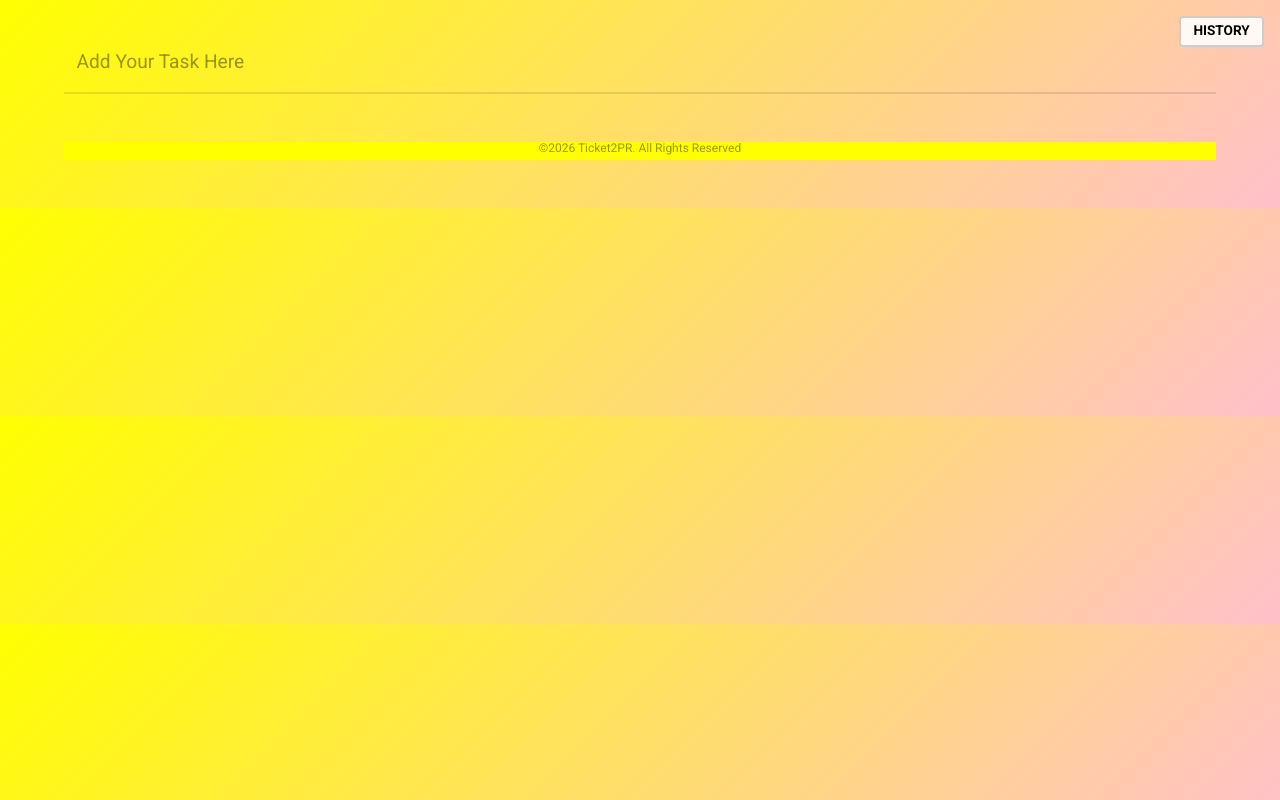
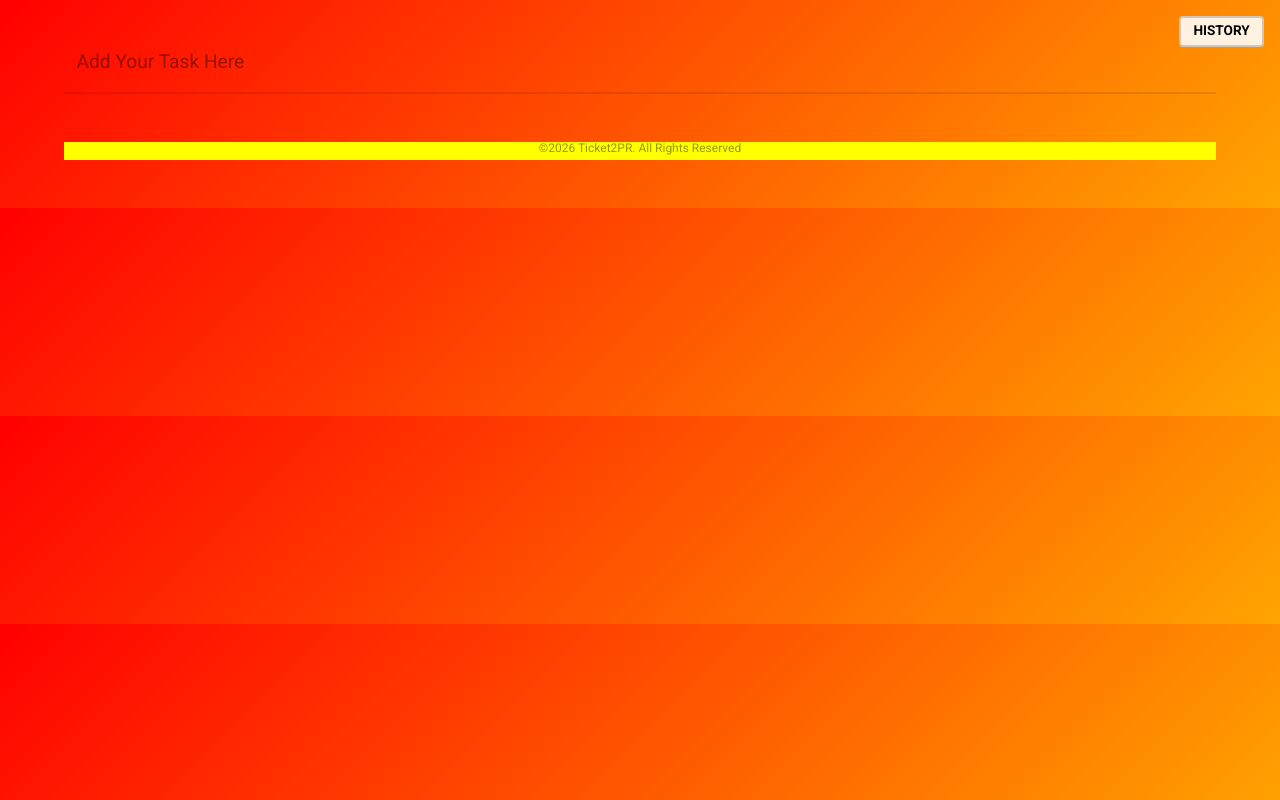
Before and after one commit to jiteshcelsys/JIRA2PR, a website: page app/index.html in a window 1280 px wide. Drawn offline with nearby package versions, Linux system fonts and the light colour scheme.

Commit message:
SCRUM-9: Update background colour for every 5 minutes

```diff
--- a/app/app.js
+++ b/app/app.js
@@ -1,4 +1,22 @@
 "use strict";
+
+const rainbowGradients = [
+  'linear-gradient(135deg, red, orange)',
+  'linear-gradient(135deg, orange, yellow)',
+  'linear-gradient(135deg, yellow, green)',
+  'linear-gradient(135deg, green, blue)',
+  'linear-gradient(135deg, blue, indigo)',
+  'linear-gradient(135deg, indigo, violet)',
+  'linear-gradient(135deg, violet, red)',
+];
+
+let bgIndex = 0;
+document.body.style.background = rainbowGradients[bgIndex];
+
+setInterval(function () {
+  bgIndex = (bgIndex + 1) % rainbowGradients.length;
+  document.body.style.background = rainbowGradients[bgIndex];
+}, 5 * 60 * 1000);
 
 function saveToHistory(text) {
   const history = JSON.parse(localStorage.getItem('taskHistory') || '[]');
--- a/app/style.css
+++ b/app/style.css
@@ -6,7 +6,8 @@ body {
 	font-family: 'Roboto', sans-serif;
 	margin: 0;
 	padding: 0;
-	background: linear-gradient(135deg, yellow, pink);
+	background: linear-gradient(135deg, red, orange);
+	transition: background 2s ease;
 }
 
 ul {
```
